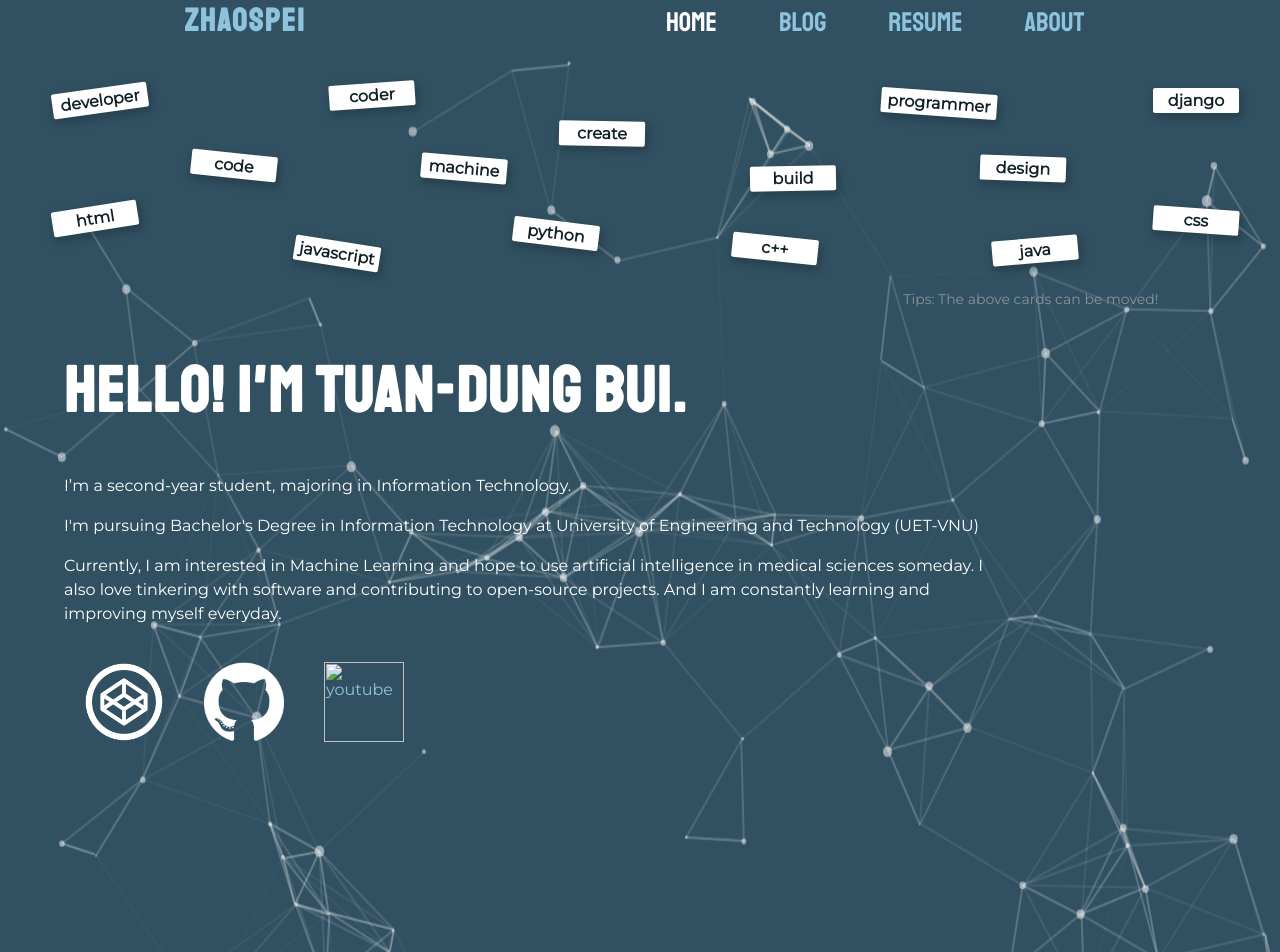
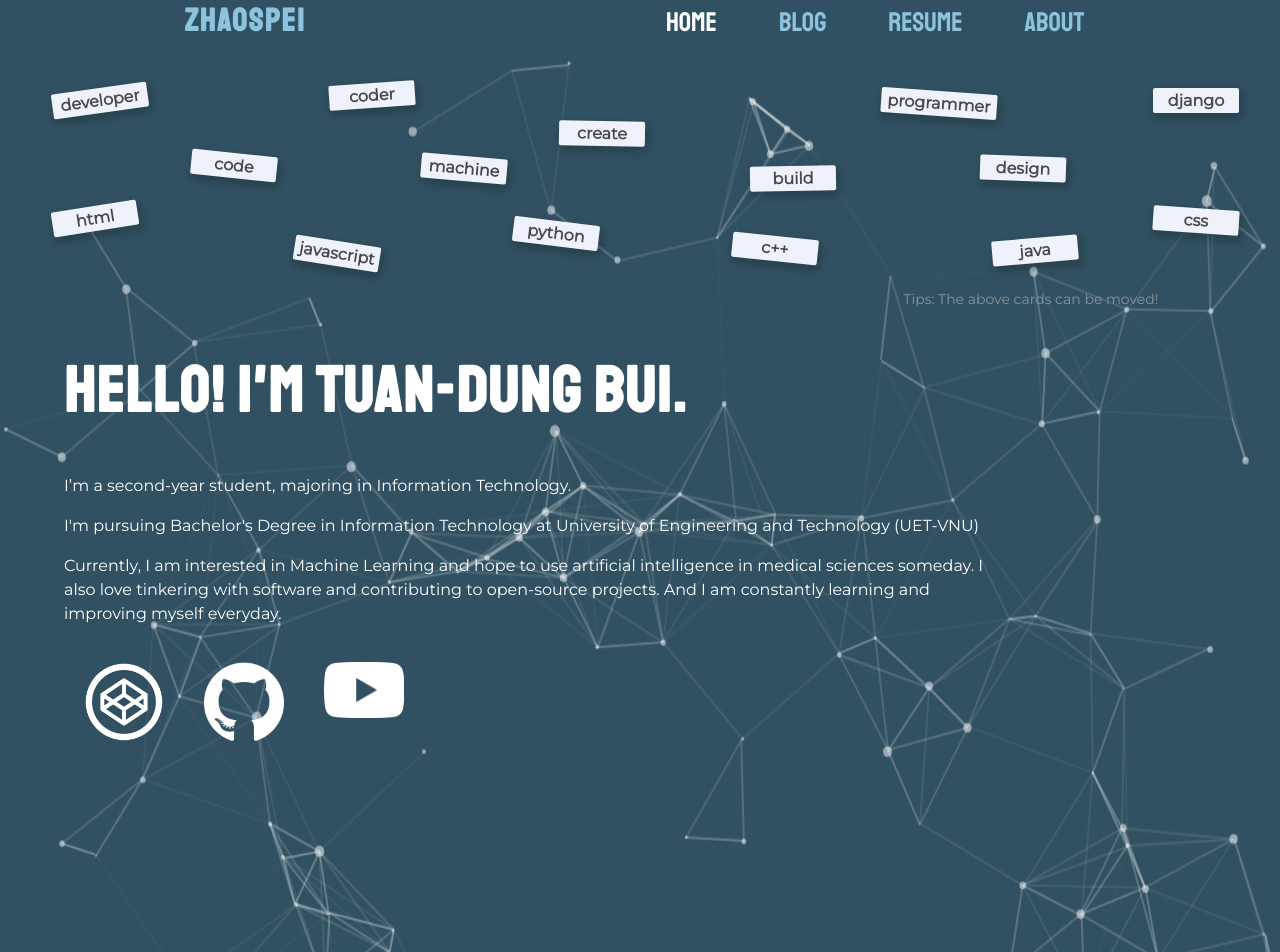
Before and after one commit to zhaospei/zhaospei.github.io, a Jekyll site: the page built from index.md, in a window 1280 px wide. Shown: the top 952 px of the page. Built offline with Jekyll 4.4.1, drawn with Linux system fonts in a browser that asks for light colours; some web fonts are replaced; grey boxes are pictures that could not be loaded.

```diff
--- a/_layouts/home.html
+++ b/_layouts/home.html
@@ -73,14 +73,16 @@
     </div>
     <div class="row">
         <div class="links">
-            <a href="https://codepen.io/taekinotaking/"><img class="code-link" src="/assets/media/codepen.png" alt="codepen">
-                <div class="label">codepen</div>
+            <a href="https://codepen.io/taekinotaking/"><img class="code-link" src="/assets/media/codepen.png"
+                    alt="codepen">
+                <!-- <div class="label">codepen</div> -->
             </a>
             <a href="https://github.com/zhaospei"><img class="code-link" src="/assets/media/github.png" alt="github">
-                <div class="label">github</div>
+                <!-- <div class="label">github</div> -->
             </a>
-            <a href="https://www.youtube.com/channel/UCd5FRRadLnzhJXVcMtb5g8Q"><img class="code-link" src="/assets/media/YouTube.svg" alt="youtube">
-                <div class="label">youtube</div>
+            <a href="https://www.youtube.com/channel/UCd5FRRadLnzhJXVcMtb5g8Q"><img class="code-link"
+                    src="/assets/media/youtube.png" alt="youtube">
+                <!-- <div class="label">youtube</div> -->
             </a>
         </div>
     </div>
--- a/assets/css/about.css
+++ b/assets/css/about.css
@@ -54,6 +54,7 @@
 
 .code-link {
     width: 80px;
+    margin: 0 auto;
 }
 
 .label {
--- a/assets/css/magnet.css
+++ b/assets/css/magnet.css
@@ -3,8 +3,10 @@
     position: absolute;
     text-align: center;
     cursor: pointer;
-    background-color: #fff;
-    color: #0f2126;
+    /* background-color: #fffff */
+    background-color:  rgb(239, 242, 251);
+    /* color: #0f2126; */
+    color: rgba(0,0,0,0.7);
     font-weight: 600;
     padding: 3px;
     border-radius: 2px;
```
Also changed, not shown: assets/media/youtube.png (renamed from assets/media/YouTube.svg).
